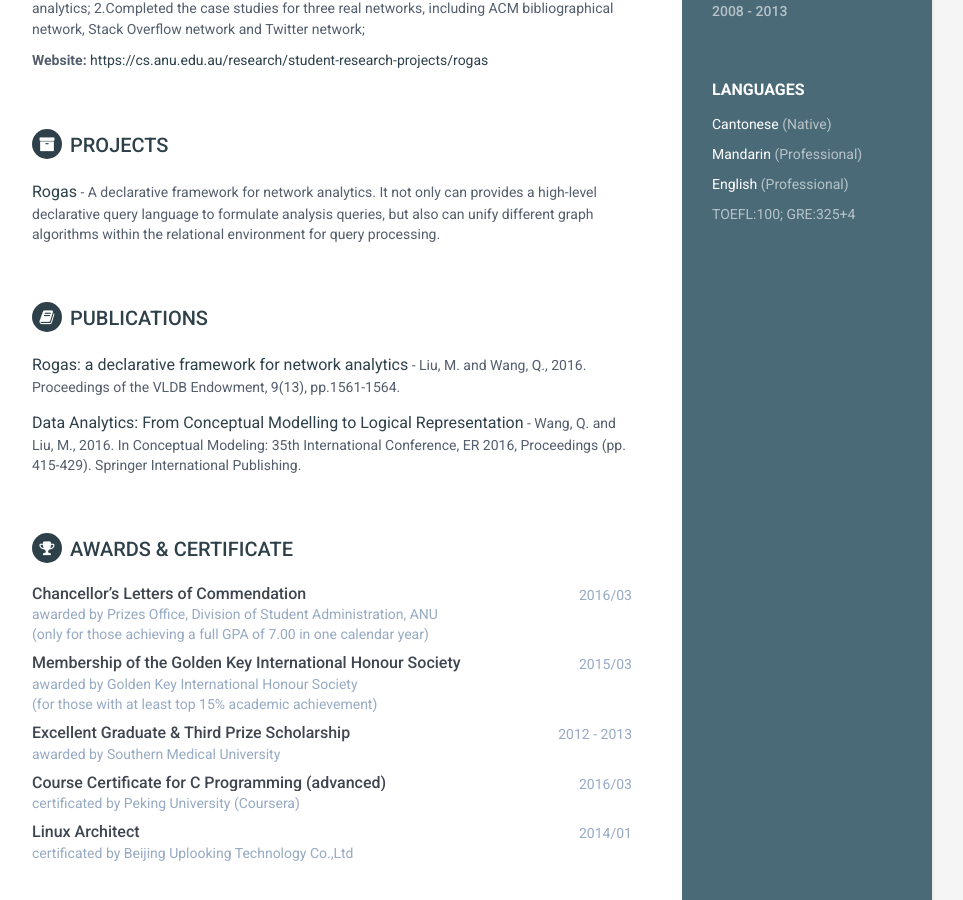
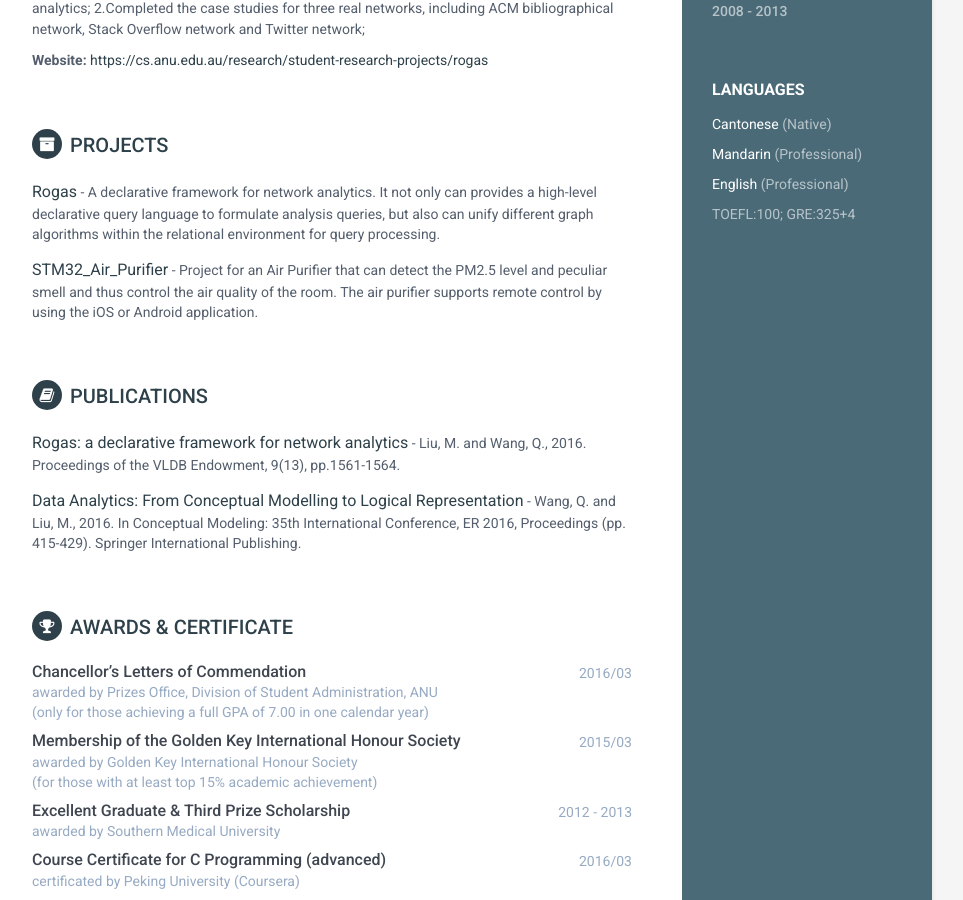
Before and after one commit to thomas-liao/thomas-liao.github.io, a Jekyll site: the page built from index.html, in a window 1280 px wide and 900 px high, scrolled down 664 px. Shown: the whole window, without its empty margins (188-1151 px from the left). Built offline with Jekyll 4.4.1, drawn with Linux system fonts in a browser that asks for light colours.

Commit message:
update an STM32 project

```diff
--- a/_includes/projects.html
+++ b/_includes/projects.html
@@ -10,4 +10,8 @@
                     <span class="project-title"><a href="https://github.com/CornucopiaRG/Rogas" target="_blank">Rogas</a></span> - <span class="project-tagline">A declarative framework for network analytics. It not only can provides a high-level declarative query language to formulate analysis queries, but also can unify different graph algorithms within the relational environment for query processing. </span>
                 </div><!--//item-->
 
+                <div class="item">
+                    <span class="project-title"><a href="https://github.com/Minjian/STM32_Air_Purifier" target="_blank">STM32_Air_Purifier</a></span> - <span class="project-tagline">Project for an Air Purifier that can detect the PM2.5 level and peculiar smell and thus control the air quality of the room. The air purifier supports remote control by using the iOS or Android application. </span>
+                </div><!--//item-->
+
             </section><!--//section-->
```
